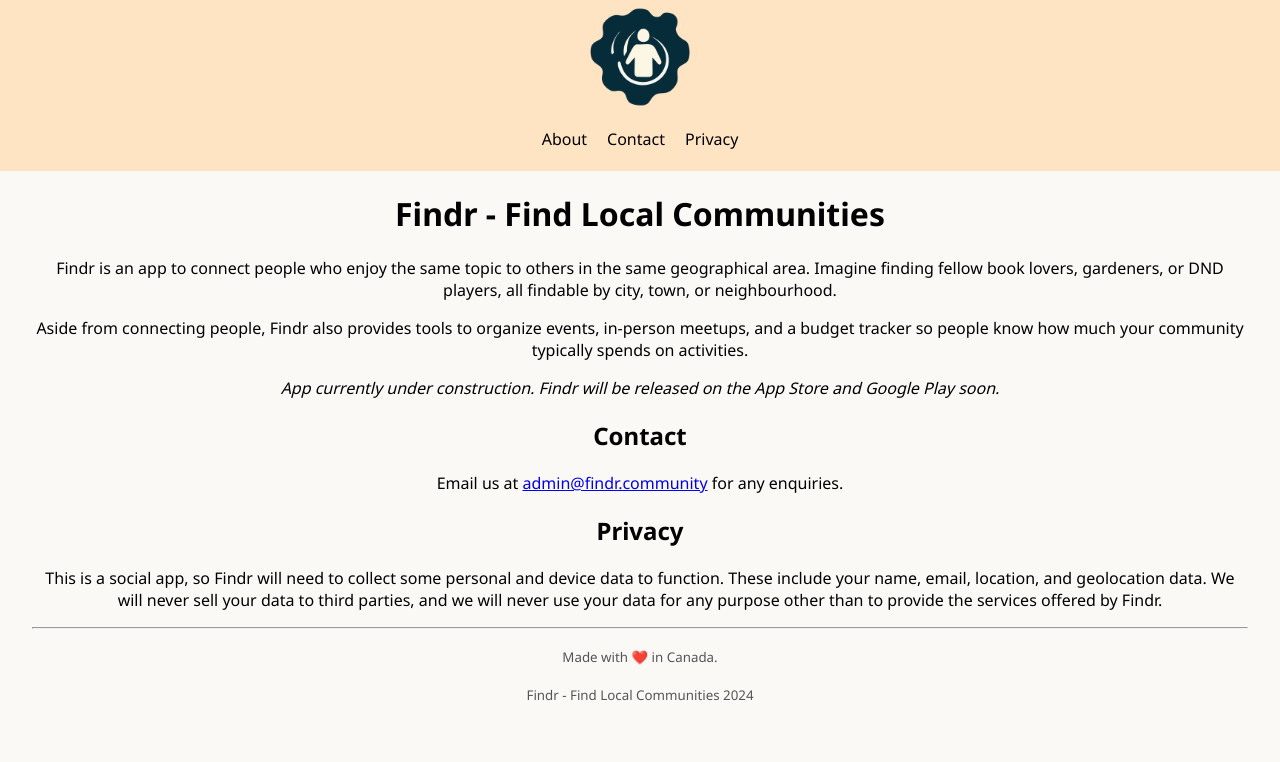
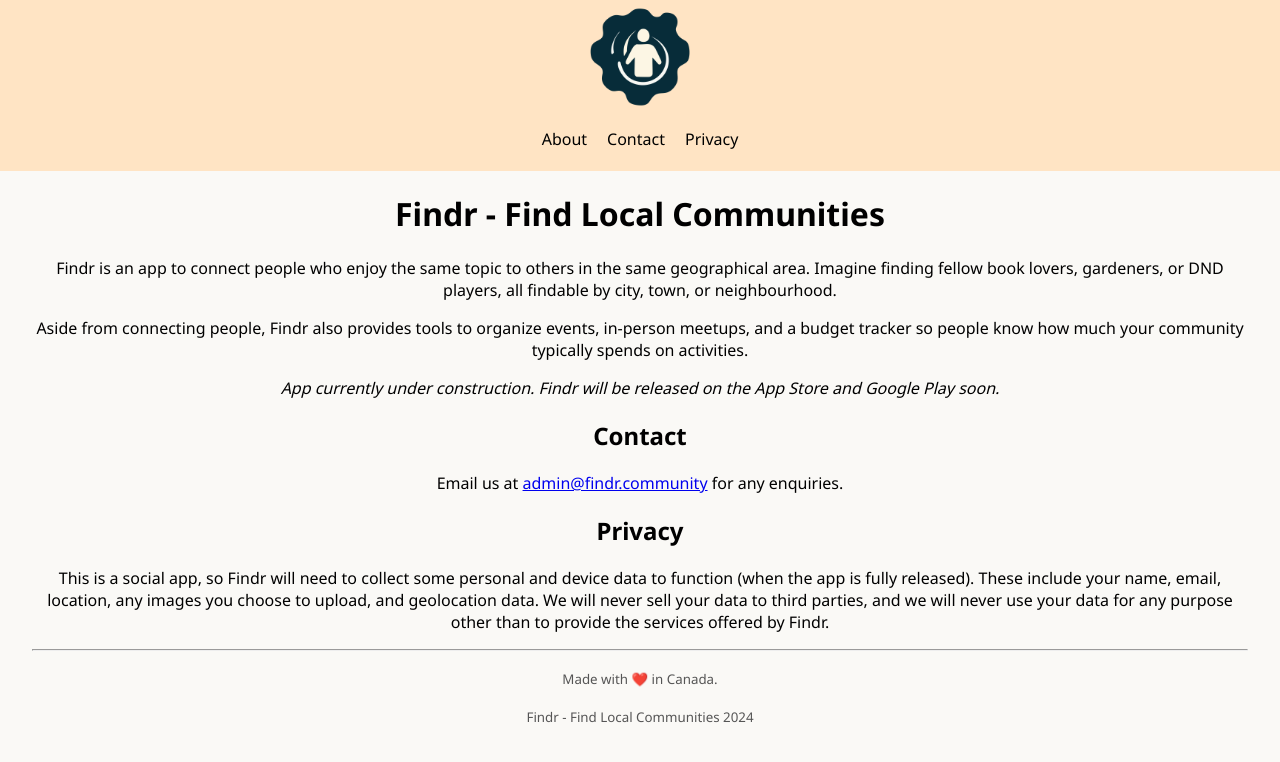
Before and after one commit to enactus-lakehead-orillia/findr.community, a React (Create React App) app: page / in a window 1280 px wide. Shown: the top 762 px of the page. Built offline with nearby package versions, Linux system fonts and the light colour scheme.

Commit message:
edit content and fix homepage

```diff
--- a/package.json
+++ b/package.json
@@ -2,7 +2,7 @@
   "name": "findr.community",
   "version": "0.1.0",
   "private": true,
-  "homepage": "https://findr.community",
+  "homepage": "https://enactus-lakehead-orillia.github.io",
   "dependencies": {
     "@testing-library/jest-dom": "^5.17.0",
     "@testing-library/react": "^13.4.0",
--- a/src/App.js
+++ b/src/App.js
@@ -38,10 +38,11 @@ function App() {
           <h2>Privacy</h2>
           <p>
             This is a social app, so Findr will need to collect some personal
-            and device data to function. These include your name, email,
-            location, and geolocation data. We will never sell your data to
-            third parties, and we will never use your data for any purpose other
-            than to provide the services offered by Findr.
+            and device data to function (when the app is fully released). These
+            include your name, email, location, any images you choose to upload,
+            and geolocation data. We will never sell your data to third parties,
+            and we will never use your data for any purpose other than to
+            provide the services offered by Findr.
           </p>
         </section>
         <footer>
```
